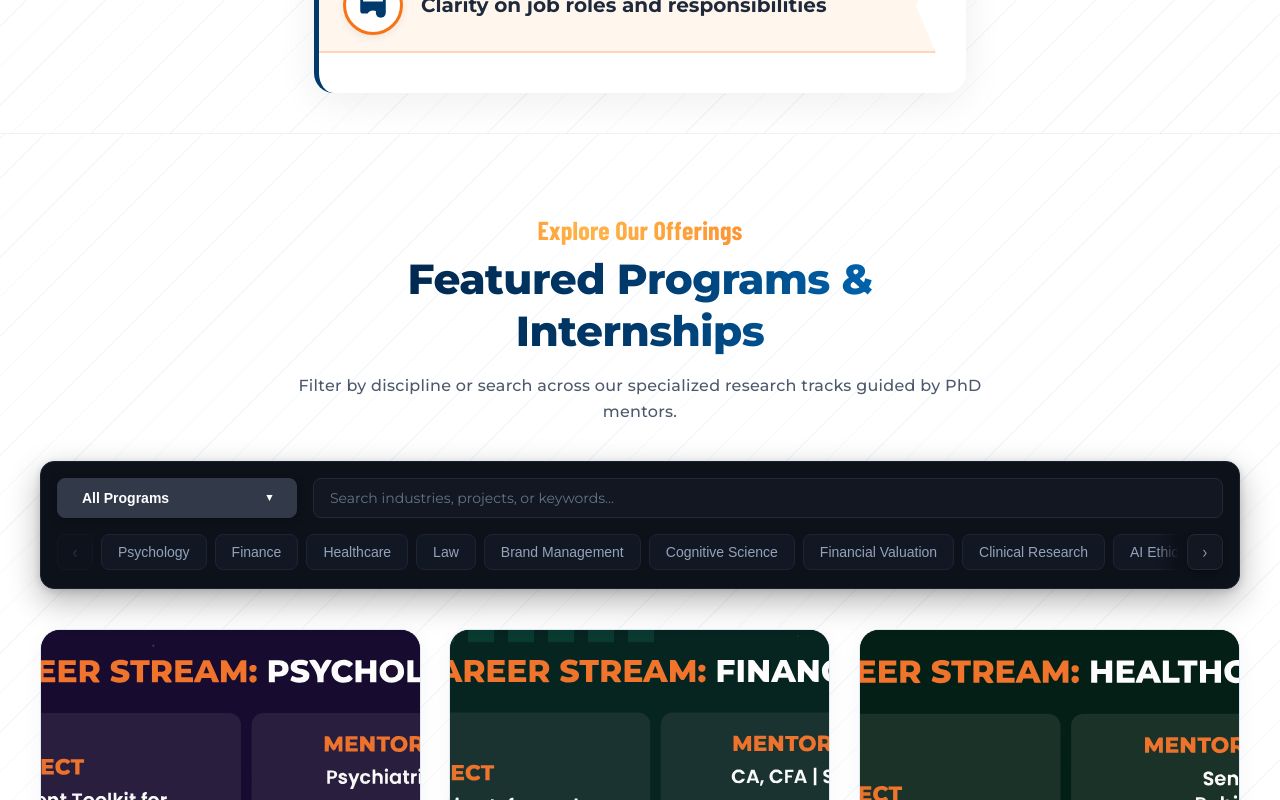
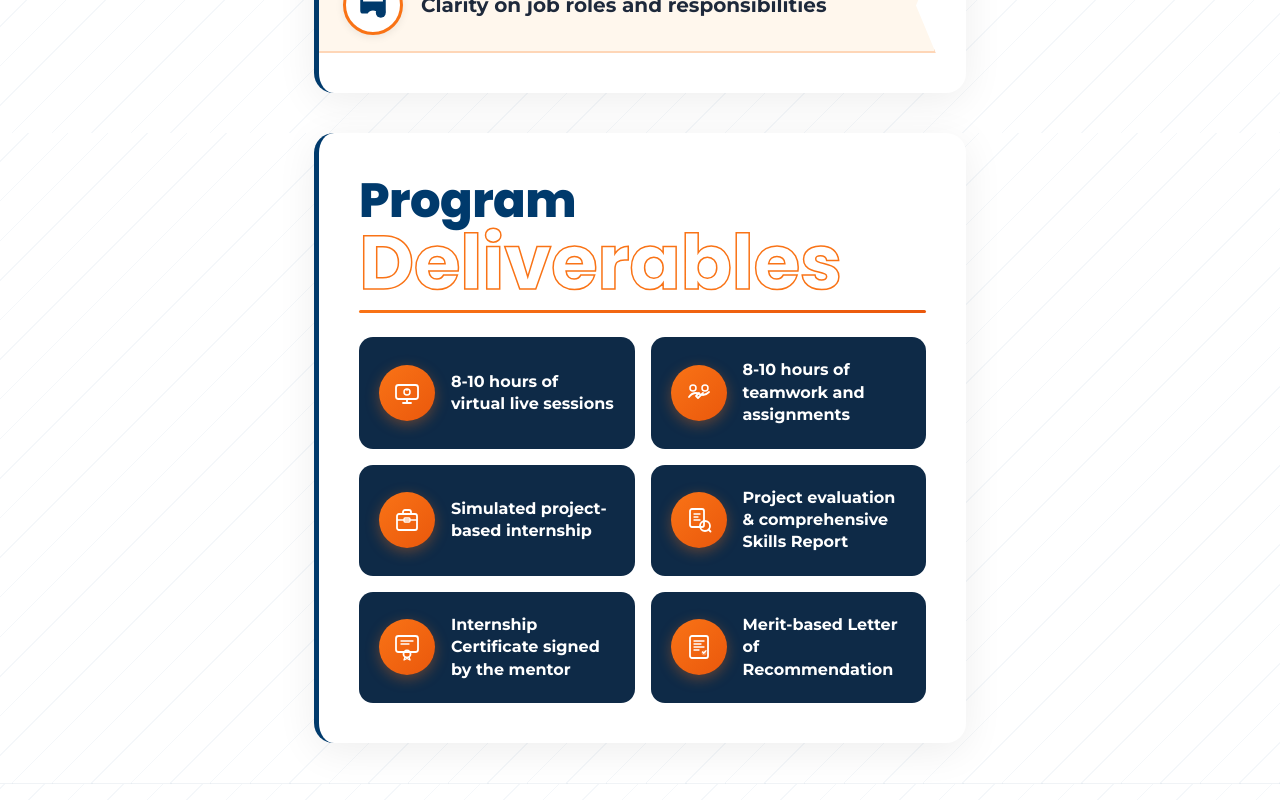
Before and after one commit to KaushalMikaelson/GradCircle, a Next.js app: page / in a window 1280 px wide. Shown: the part 2100-2900 px from the top of the page. Built offline with nearby package versions, Linux system fonts and the light colour scheme; a web font is replaced by a local one.

Commit message:
Deliverables

```diff
--- a/app/globals.css
+++ b/app/globals.css
@@ -1078,6 +1078,88 @@ button:active {
   }
 }
 
+/* ─── Program Deliverables Section ─── */
+
+.deliv-section {
+  padding-top: 0;
+}
+
+.deliv-grid {
+  display: grid;
+  grid-template-columns: 1fr 1fr;
+  gap: 16px;
+}
+
+.deliv-grid-card {
+  display: flex;
+  align-items: center;
+  gap: 16px;
+  background: #0e2a47;
+  border-radius: 14px;
+  padding: 22px 20px;
+  cursor: pointer;
+  transition: transform 0.3s cubic-bezier(0.4, 0, 0.2, 1),
+              box-shadow 0.3s cubic-bezier(0.4, 0, 0.2, 1),
+              background 0.3s ease;
+}
+
+.deliv-grid-card:hover {
+  transform: translateY(-3px);
+  box-shadow: 0 8px 28px rgba(14, 42, 71, 0.35);
+  background: #133557;
+}
+
+.deliv-icon-circle {
+  flex-shrink: 0;
+  width: 56px;
+  height: 56px;
+  border-radius: 50%;
+  background: linear-gradient(135deg, #f97316, #ea580c);
+  display: flex;
+  align-items: center;
+  justify-content: center;
+  box-shadow: 0 4px 14px rgba(249, 115, 22, 0.35);
+  transition: transform 0.3s ease, box-shadow 0.3s ease;
+}
+
+.deliv-grid-card:hover .deliv-icon-circle {
+  transform: scale(1.08);
+  box-shadow: 0 6px 20px rgba(249, 115, 22, 0.5);
+}
+
+.deliv-svg-icon {
+  width: 28px;
+  height: 28px;
+  color: #ffffff;
+}
+
+.deliv-card-text {
+  font-family: var(--font-main);
+  font-size: clamp(14px, 1.6vw, 16px);
+  font-weight: 700;
+  color: #ffffff;
+  line-height: 1.4;
+}
+
+@media (max-width: 600px) {
+  .deliv-grid {
+    grid-template-columns: 1fr;
+    gap: 12px;
+  }
+  .deliv-grid-card {
+    padding: 18px 16px;
+    gap: 14px;
+  }
+  .deliv-icon-circle {
+    width: 48px;
+    height: 48px;
+  }
+  .deliv-svg-icon {
+    width: 24px;
+    height: 24px;
+  }
+}
+
 .hero-cta-group { align-items: center; gap: 20px; margin-top: 28px; margin-bottom: 32px; display: flex; }
 .hero-cta-group .btn-primary-pill, .hero-cta-group .btn-secondary-pill { padding: 14px 36px; font-size: 16px; }
 
--- a/app/page.jsx
+++ b/app/page.jsx
@@ -451,6 +451,108 @@ function ProgramOverview() {
                 icon={feature.icon}
                 text={feature.text}
               />
+            ))}
+          </div>
+        </div>
+      </div>
+    </section>
+  );
+}
+
+const deliverableItems = [
+  {
+    text: "8-10 hours of virtual live sessions",
+    icon: (
+      <svg className="deliv-svg-icon" viewBox="0 0 28 28" fill="none" xmlns="http://www.w3.org/2000/svg">
+        <rect x="3" y="6" width="22" height="14" rx="2.5" stroke="currentColor" strokeWidth="1.8" />
+        <path d="M10 24h8" stroke="currentColor" strokeWidth="1.8" strokeLinecap="round" />
+        <path d="M14 20v4" stroke="currentColor" strokeWidth="1.8" strokeLinecap="round" />
+        <circle cx="14" cy="13" r="3" stroke="currentColor" strokeWidth="1.5" />
+        <path d="M14 10v1.5" stroke="currentColor" strokeWidth="1.2" strokeLinecap="round" />
+      </svg>
+    ),
+  },
+  {
+    text: "8-10 hours of teamwork and assignments",
+    icon: (
+      <svg className="deliv-svg-icon" viewBox="0 0 28 28" fill="none" xmlns="http://www.w3.org/2000/svg">
+        <path d="M4 18c2-3 4-4 7-4s4 2 7 2 4-1 6-3" stroke="currentColor" strokeWidth="1.8" strokeLinecap="round" />
+        <path d="M14 14l-3 3 2 2 5-5" stroke="currentColor" strokeWidth="1.8" strokeLinecap="round" strokeLinejoin="round" />
+        <circle cx="8" cy="9" r="3" stroke="currentColor" strokeWidth="1.5" />
+        <circle cx="20" cy="9" r="3" stroke="currentColor" strokeWidth="1.5" />
+      </svg>
+    ),
+  },
+  {
+    text: "Simulated project-based internship",
+    icon: (
+      <svg className="deliv-svg-icon" viewBox="0 0 28 28" fill="none" xmlns="http://www.w3.org/2000/svg">
+        <rect x="4" y="8" width="20" height="16" rx="2" stroke="currentColor" strokeWidth="1.8" />
+        <path d="M10 8V6a2 2 0 012-2h4a2 2 0 012 2v2" stroke="currentColor" strokeWidth="1.8" />
+        <path d="M4 14h20" stroke="currentColor" strokeWidth="1.5" />
+        <rect x="11" y="12" width="6" height="4" rx="1" stroke="currentColor" strokeWidth="1.3" />
+      </svg>
+    ),
+  },
+  {
+    text: "Project evaluation & comprehensive Skills Report",
+    icon: (
+      <svg className="deliv-svg-icon" viewBox="0 0 28 28" fill="none" xmlns="http://www.w3.org/2000/svg">
+        <rect x="5" y="3" width="14" height="18" rx="2" stroke="currentColor" strokeWidth="1.8" />
+        <path d="M9 8h6M9 11h4M9 14h6" stroke="currentColor" strokeWidth="1.3" strokeLinecap="round" />
+        <circle cx="20" cy="20" r="5" stroke="currentColor" strokeWidth="1.8" />
+        <path d="M23.5 23.5l2 2" stroke="currentColor" strokeWidth="1.8" strokeLinecap="round" />
+      </svg>
+    ),
+  },
+  {
+    text: "Internship Certificate signed by the mentor",
+    icon: (
+      <svg className="deliv-svg-icon" viewBox="0 0 28 28" fill="none" xmlns="http://www.w3.org/2000/svg">
+        <rect x="3" y="3" width="22" height="16" rx="2.5" stroke="currentColor" strokeWidth="1.8" />
+        <path d="M8 8h12M8 11h8" stroke="currentColor" strokeWidth="1.3" strokeLinecap="round" />
+        <circle cx="14" cy="21" r="3.5" stroke="currentColor" strokeWidth="1.8" />
+        <path d="M12 24l-1 3 3-1.5L17 27l-1-3" stroke="currentColor" strokeWidth="1.3" strokeLinecap="round" strokeLinejoin="round" />
+      </svg>
+    ),
+  },
+  {
+    text: "Merit-based Letter of Recommendation",
+    icon: (
+      <svg className="deliv-svg-icon" viewBox="0 0 28 28" fill="none" xmlns="http://www.w3.org/2000/svg">
+        <rect x="5" y="3" width="18" height="22" rx="2" stroke="currentColor" strokeWidth="1.8" />
+        <path d="M9 8h10M9 11h7M9 14h10M9 17h5" stroke="currentColor" strokeWidth="1.3" strokeLinecap="round" />
+        <circle cx="19" cy="20" r="2.5" fill="currentColor" opacity="0.3" />
+        <path d="M17.5 19l1.2 1.2 2.3-2.5" stroke="currentColor" strokeWidth="1.3" strokeLinecap="round" strokeLinejoin="round" />
+      </svg>
+    ),
+  },
+];
+
+function DeliverableGridItem({ icon, text }) {
+  return (
+    <div className="deliv-grid-card">
+      <div className="deliv-icon-circle">
+        {icon}
+      </div>
+      <span className="deliv-card-text">{text}</span>
+    </div>
+  );
+}
+
+function ProgramDeliverables() {
+  return (
+    <section className="overview-section deliv-section">
+      <div className="overview-container">
+        <div className="overview-card">
+          <div className="overview-header-group">
+            <h2 className="overview-title-solid">Program</h2>
+            <h2 className="overview-title-hollow">Deliverables</h2>
+          </div>
+
+          <div className="deliv-grid">
+            {deliverableItems.map((item, i) => (
+              <DeliverableGridItem key={i} icon={item.icon} text={item.text} />
             ))}
           </div>
         </div>
@@ -1170,6 +1272,7 @@ export default function Page() {
         loaded={loaded}
       />
       <ProgramOverview />
+      <ProgramDeliverables />
       <ProgramExplorer />
       <ApexDifference />
       <Areas />
```
